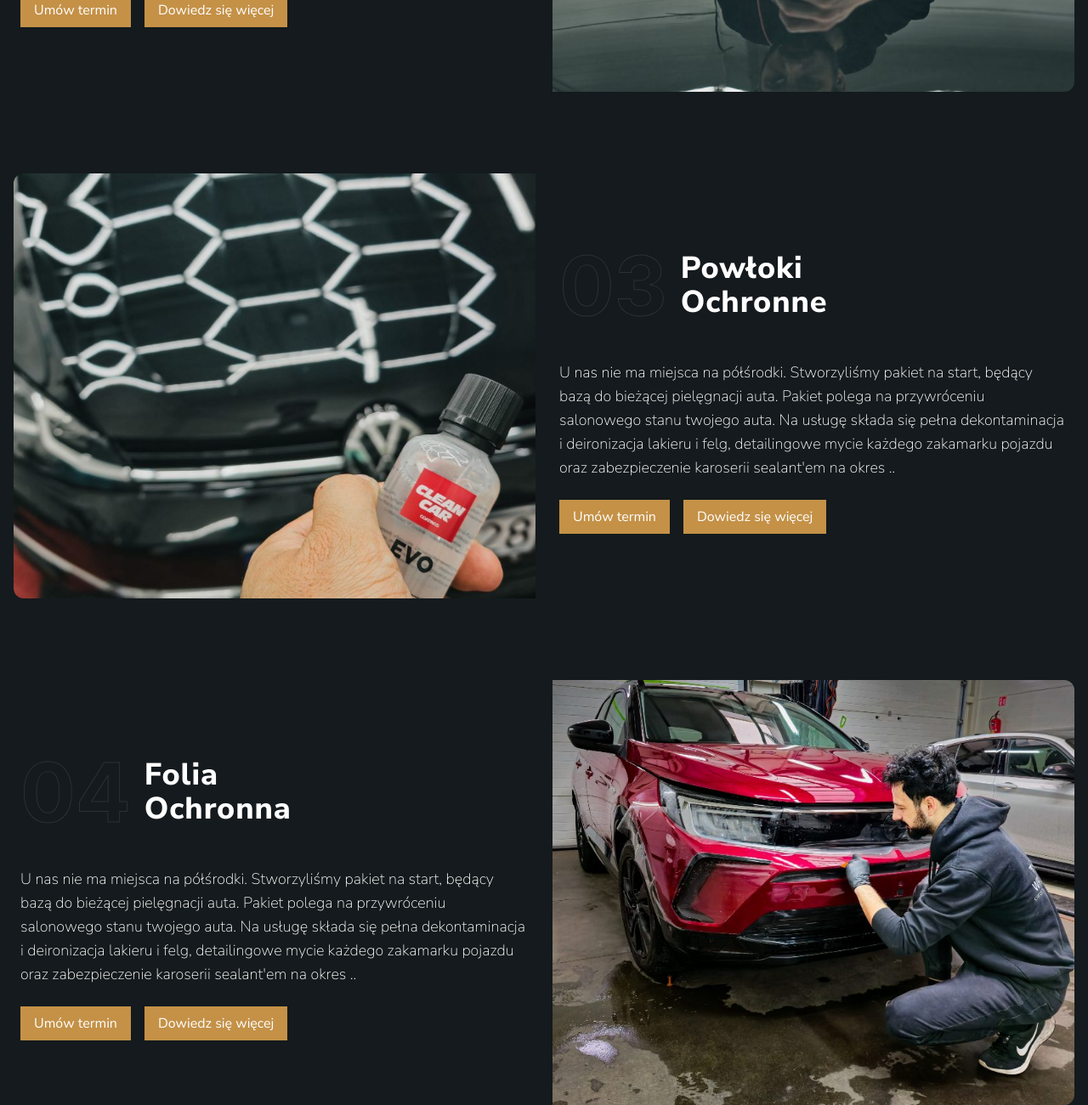
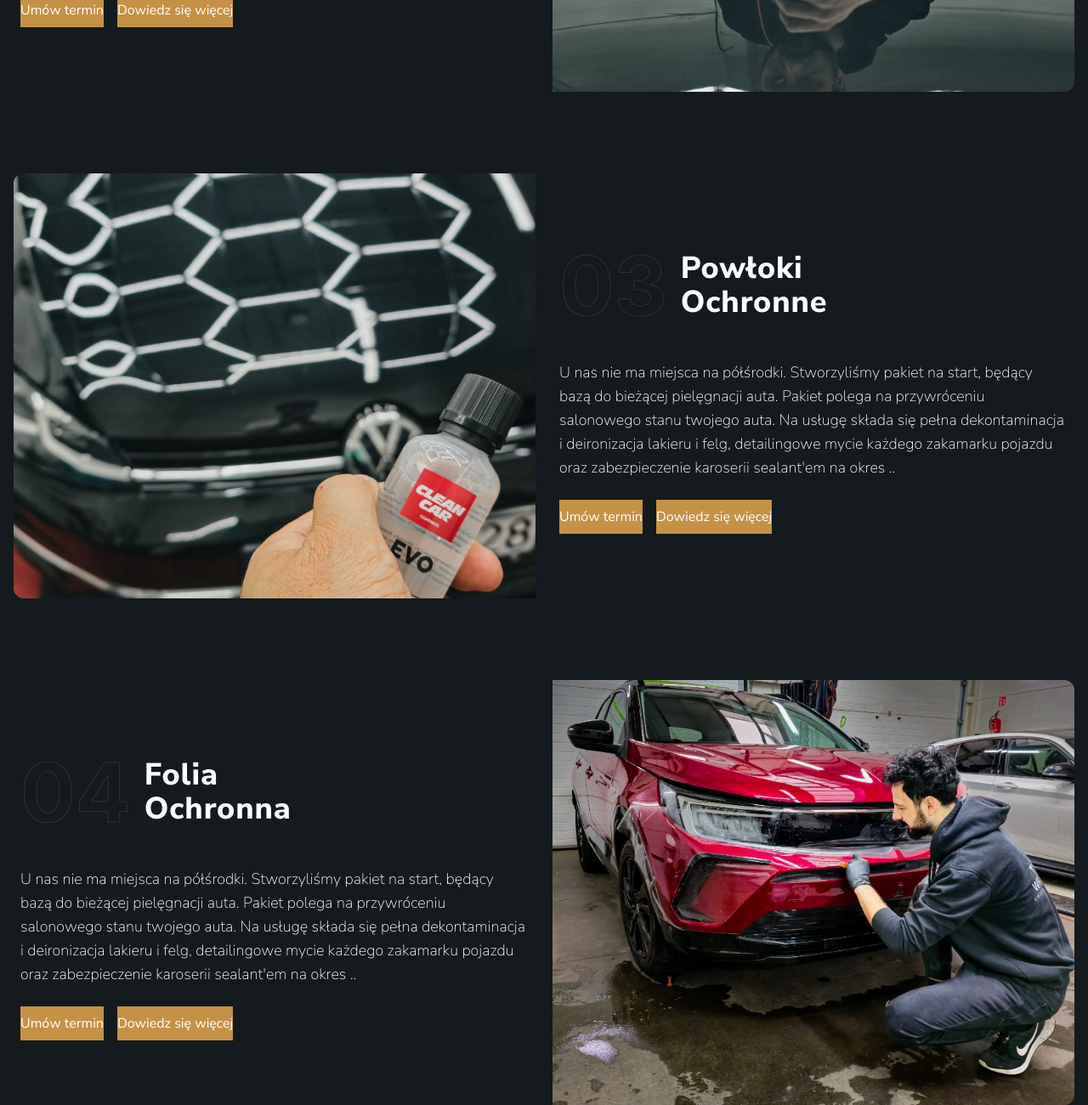
Before and after one commit to OlafZiorko/newest-1009, a plain HTML site: page index.html in a window 1280 px wide. Shown: the part 2124-3424 px from the top of the page at 85% size. Drawn offline with Linux system fonts and the light colour scheme; a script that the page names is missing.

Commit message:
Update index.html

```diff
--- a/index.html
+++ b/index.html
@@ -381,8 +381,8 @@
               sealant'em na okres ..
             </p>
             <div class="flex gap-4">
-              <a class="bg-gold px-4 py-2" href="">Umów termin</a>
-              <a class="bg-gold px-4 py-2" href="">Dowiedz się więcej</a>
+              <a class="bg-gold px-3 py-2" href="">Umów termin</a>
+              <a class="bg-gold px-3 py-2" href="">Dowiedz się więcej</a>
             </div>
           </div>
         </div>
@@ -422,8 +422,8 @@
               ma również wiele czynników zewnętrznych tj.
             </p>
             <div class="flex gap-4">
-              <a class="bg-gold px-4 py-2" href="">Umów termin</a>
-              <a class="bg-gold px-4 py-2" href="">Dowiedz się więcej</a>
+              <a class="bg-gold px-3 py-2" href="">Umów termin</a>
+              <a class="bg-gold px-3 py-2" href="">Dowiedz się więcej</a>
             </div>
           </div>
         </div>
@@ -461,8 +461,8 @@
               sealant'em na okres ..
             </p>
             <div class="flex gap-4">
-              <a class="bg-gold px-4 py-2" href="">Umów termin</a>
-              <a class="bg-gold px-4 py-2" href="">Dowiedz się więcej</a>
+              <a class="bg-gold px-3 py-2" href="">Umów termin</a>
+              <a class="bg-gold px-3 py-2" href="">Dowiedz się więcej</a>
             </div>
           </div>
         </div>
@@ -502,8 +502,8 @@
               sealant'em na okres ..
             </p>
             <div class="flex gap-4">
-              <a class="bg-gold px-4 py-2" href="">Umów termin</a>
-              <a class="bg-gold px-4 py-2" href="">Dowiedz się więcej</a>
+              <a class="bg-gold px-3 py-2" href="">Umów termin</a>
+              <a class="bg-gold px-3 py-2" href="">Dowiedz się więcej</a>
             </div>
           </div>
         </div>
```
